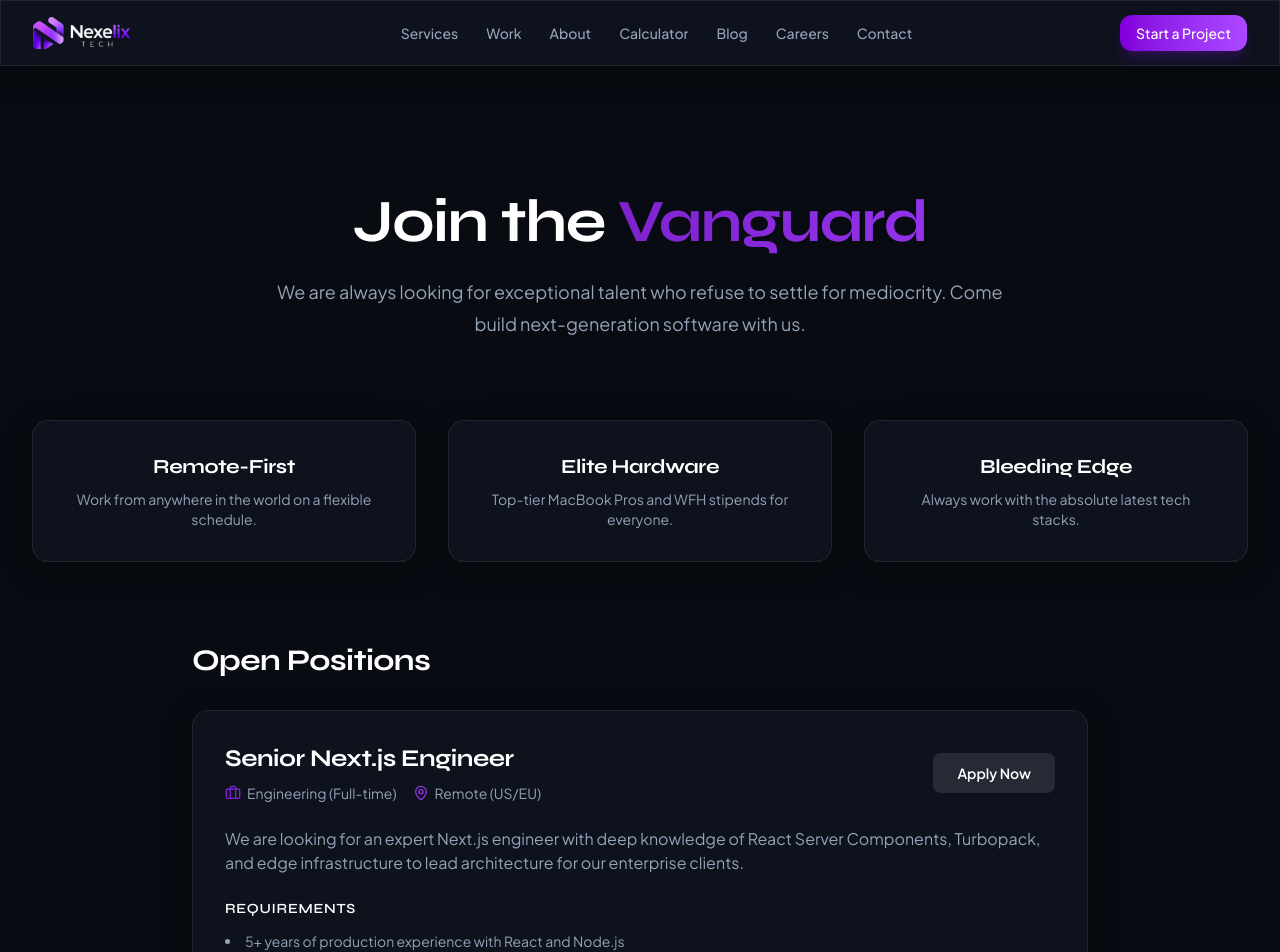
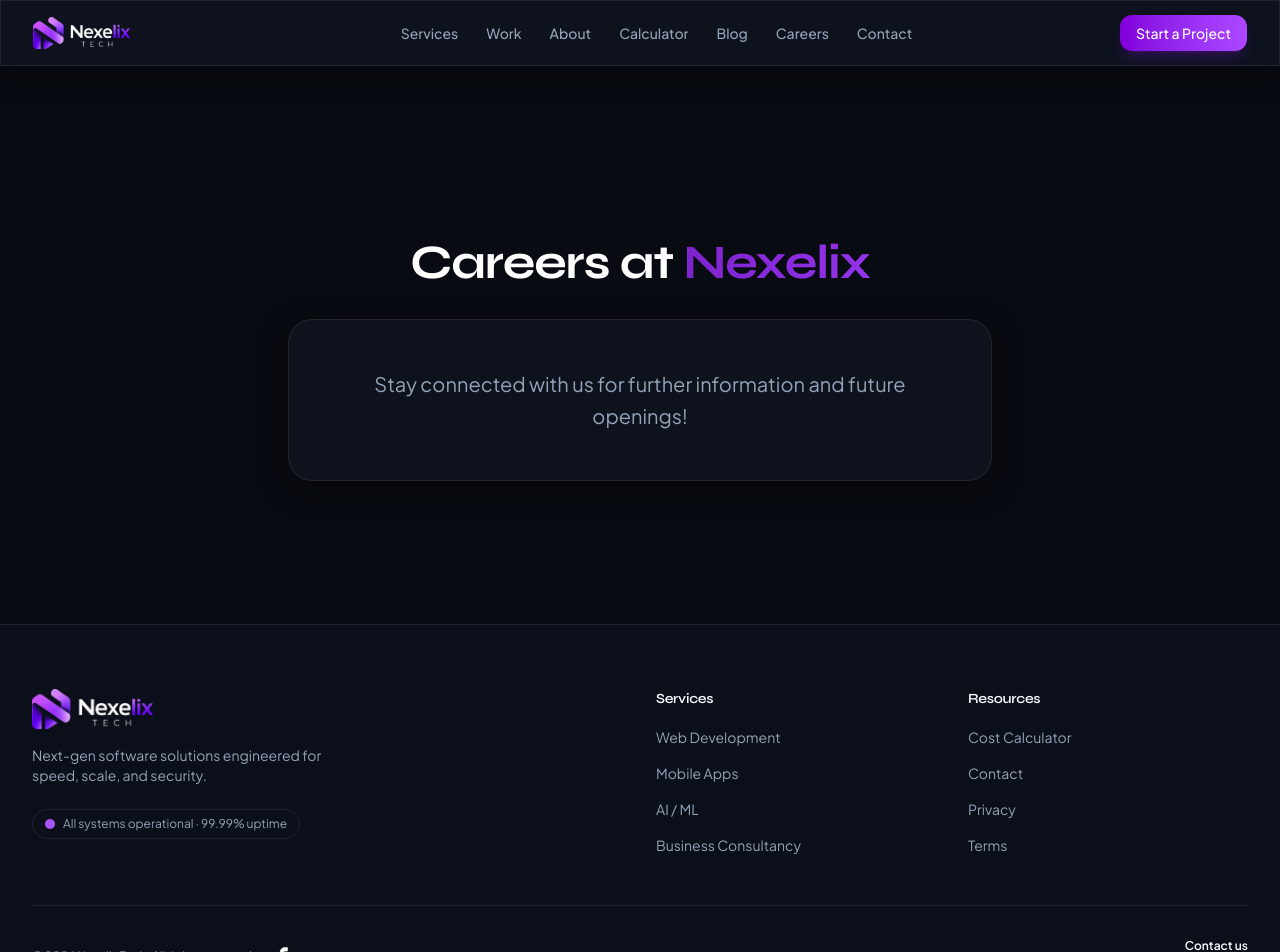
Before and after one commit to shakibbs/Nexelic-Tech-WEB, a Next.js app in the folder nexelixtech-frontend/: page /careers in a window 1280 px wide. Shown: the top 952 px of the page. Built offline with nearby package versions, Linux system fonts and the light colour scheme.

Commit message:
Update careers page content with coming soon message

```diff
--- a/nexelixtech-frontend/app/careers/page.tsx
+++ b/nexelixtech-frontend/app/careers/page.tsx
@@ -1,6 +1,3 @@
-import { careers } from "@/data/careers";
-import { ArrowRight, MapPin, Briefcase } from "lucide-react";
-
 export const metadata = {
   title: "Careers | Nexelix Tech",
   description: "Join our elite team of engineers and designers to build the future of software.",
@@ -8,77 +5,16 @@
 
 export default function CareersPage() {
   return (
-    <div className="pt-24 pb-16 sm:pt-32 sm:pb-24 lg:pb-32">
-      <div className="mx-auto max-w-7xl px-4 sm:px-6 lg:px-8">
-
-        <div className="text-center max-w-3xl mx-auto mb-20">
-          <h1 className="font-display text-4xl font-bold tracking-tight text-white sm:text-6xl">
-            Join the <span className="text-gradient-accent">Vanguard</span>
-          </h1>
-          <p className="mt-6 text-lg leading-8 text-foreground-muted">
-            We are always looking for exceptional talent who refuse to settle for mediocrity. Come build next-generation software with us.
+    <div className="pt-32 pb-16 sm:pt-40 sm:pb-24 lg:pb-32 min-h-[70vh] flex items-center justify-center">
+      <div className="mx-auto max-w-3xl px-4 sm:px-6 lg:px-8 text-center">
+        <h1 className="font-display text-4xl font-bold tracking-tight text-white sm:text-5xl mb-8">
+          Careers at <span className="text-gradient-accent">Nexelix</span>
+        </h1>
+        <div className="glass-card p-8 sm:p-12 rounded-3xl glow-border">
+          <p className="text-lg sm:text-xl leading-8 text-foreground-muted">
+            Stay connected with us for further information and future openings!
           </p>
         </div>
-
-        <div className="mb-20">
-          <div className="grid grid-cols-1 md:grid-cols-3 gap-8 text-center">
-            <div className="glass-card p-8 rounded-2xl glow-border">
-              <h3 className="font-display text-xl font-bold text-white mb-2">Remote-First</h3>
-              <p className="text-foreground-muted text-sm">Work from anywhere in the world on a flexible schedule.</p>
-            </div>
-            <div className="glass-card p-8 rounded-2xl glow-border">
-              <h3 className="font-display text-xl font-bold text-white mb-2">Elite Hardware</h3>
-              <p className="text-foreground-muted text-sm">Top-tier MacBook Pros and WFH stipends for everyone.</p>
-            </div>
-            <div className="glass-card p-8 rounded-2xl glow-border">
-              <h3 className="font-display text-xl font-bold text-white mb-2">Bleeding Edge</h3>
-              <p className="text-foreground-muted text-sm">Always work with the absolute latest tech stacks.</p>
-            </div>
-          </div>
-        </div>
-
-        <div className="max-w-4xl mx-auto">
-          <h2 className="font-display text-3xl font-bold text-white mb-8">Open Positions</h2>
-
-          <div className="space-y-6">
-            {careers.map((job) => (
-              <div key={job.id} className="glass-card p-8 rounded-2xl transition-all hover:border-accent-cyan/50 hover:shadow-lg hover:shadow-accent-cyan/10">
-                <div className="flex flex-col md:flex-row justify-between md:items-center gap-6 mb-6">
-                  <div>
-                    <h3 className="font-display text-2xl font-bold text-white mb-2">{job.title}</h3>
-                    <div className="flex flex-wrap items-center gap-4 text-sm text-foreground-muted">
-                      <span className="flex items-center">
-                        <Briefcase className="mr-1.5 h-4 w-4 text-accent-indigo" />
-                        {job.department} ({job.type})
-                      </span>
-                      <span className="flex items-center">
-                        <MapPin className="mr-1.5 h-4 w-4 text-accent-cyan" />
-                        {job.location}
-                      </span>
-                    </div>
-                  </div>
-                  <button className="inline-flex items-center justify-center rounded-lg bg-white/10 hover:bg-white/20 px-6 py-2.5 text-sm font-semibold text-white transition-colors">
-                    Apply Now
-                  </button>
-                </div>
-
-                <p className="text-foreground-muted mb-6">
-                  {job.description}
-                </p>
-
-                <div>
-                  <h4 className="font-semibold text-white mb-3 text-sm uppercase tracking-wider">Requirements</h4>
-                  <ul className="list-disc list-inside space-y-1 text-foreground-muted text-sm">
-                    {job.requirements.map((req, idx) => (
-                      <li key={idx}>{req}</li>
-                    ))}
-                  </ul>
-                </div>
-              </div>
-            ))}
-          </div>
-        </div>
-
       </div>
     </div>
   );
```
